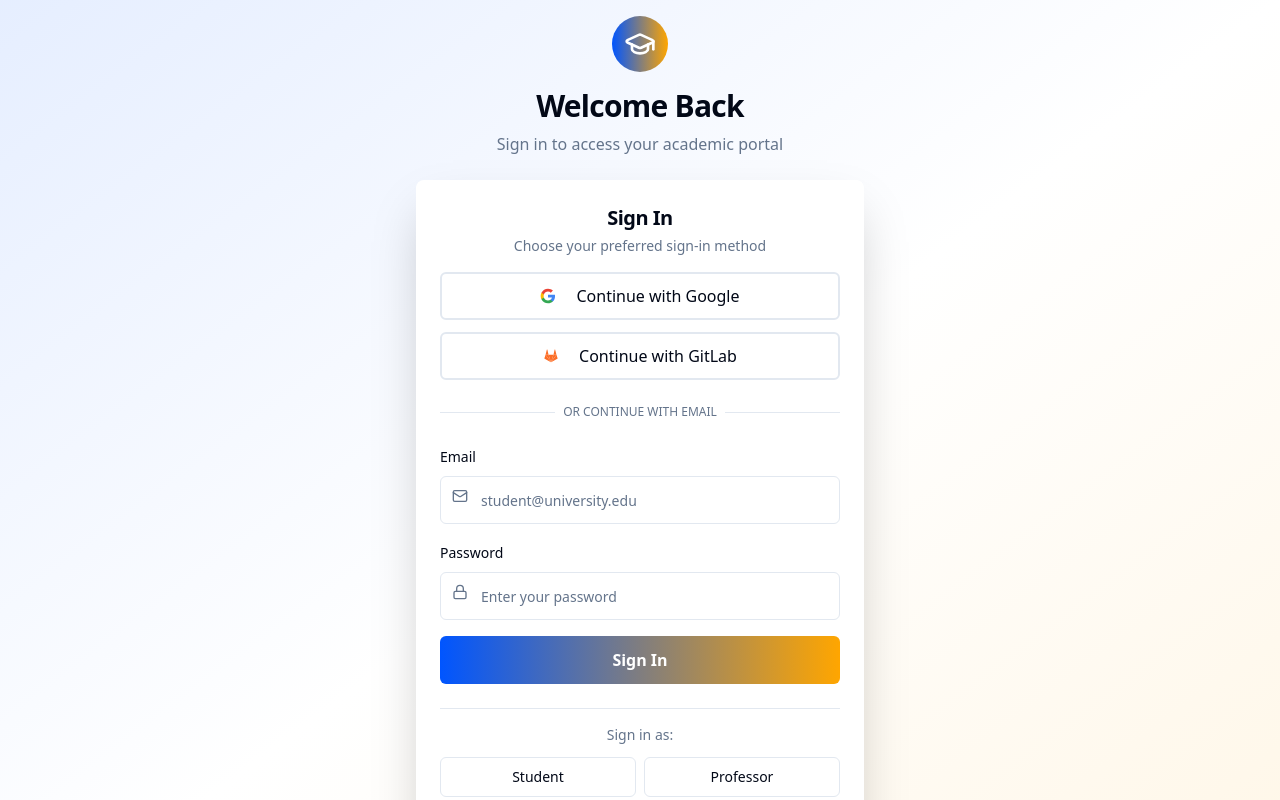
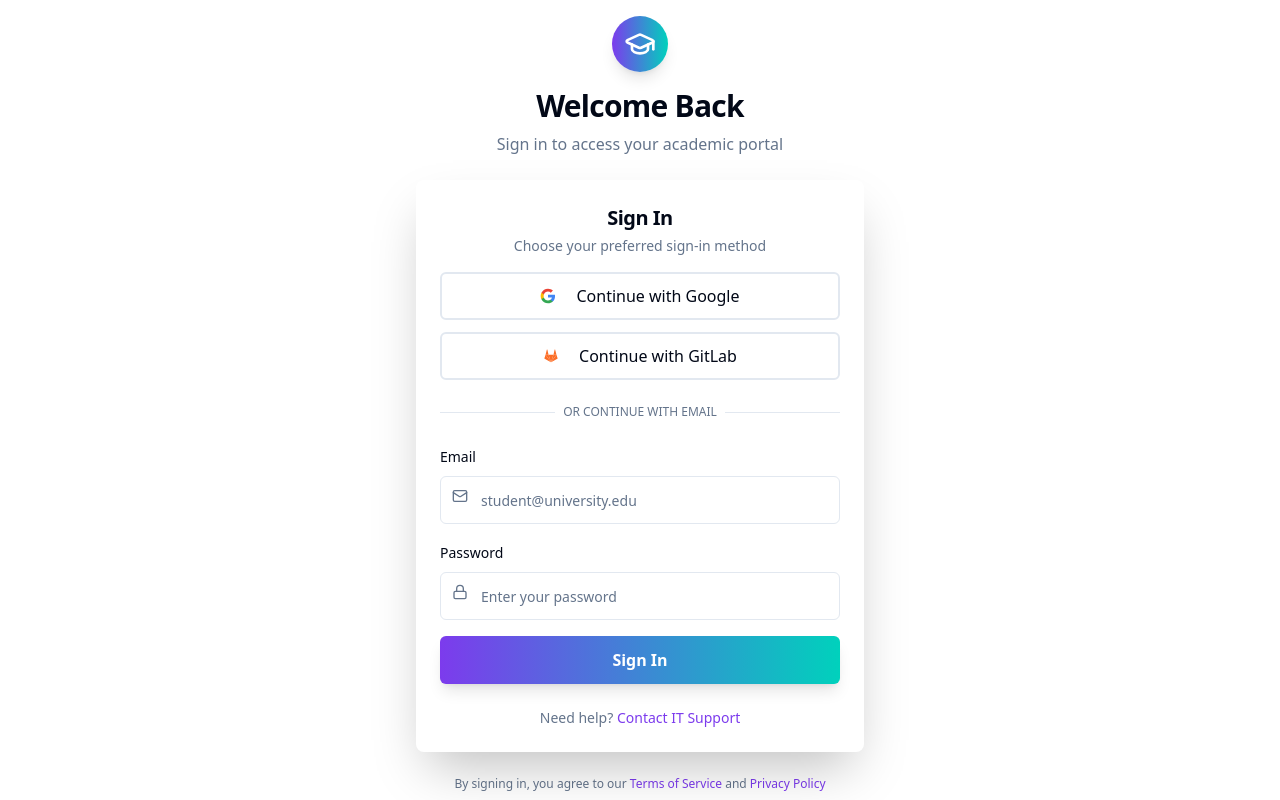
Before and after one commit to Radiyassin/login-campus-connect, a React (Vite) app: page / in a window 1280 px wide. Shown: the top 800 px of the page. Built offline with nearby package versions, Linux system fonts and the light colour scheme.

Commit message:
Refactor login page design
Remove "Sign in as" button and "Forgot Password" functionality. Suggest alternative design and color schemes for the login page.

```diff
--- a/src/components/LoginPage.tsx
+++ b/src/components/LoginPage.tsx
@@ -23,12 +23,12 @@ const LoginPage = () => {
   };
 
   return (
-    <div className="min-h-screen flex items-center justify-center p-4 bg-gradient-to-br from-education-blue/10 via-background to-education-orange/10">
+    <div className="min-h-screen flex items-center justify-center p-4 bg-gradient-to-br from-tech-purple/8 via-background to-tech-teal/8">
       <div className="w-full max-w-md space-y-6">
         {/* Header */}
         <div className="text-center space-y-4">
           <div className="flex justify-center">
-            <div className="p-3 bg-gradient-to-r from-education-blue to-education-orange rounded-full">
+            <div className="p-3 bg-gradient-to-r from-tech-purple to-tech-teal rounded-full shadow-lg">
               <GraduationCap className="w-8 h-8 text-white" />
             </div>
           </div>
@@ -142,46 +142,17 @@ const LoginPage = () => {
 
               <Button
                 type="submit"
-                className="w-full h-12 text-base font-semibold bg-gradient-to-r from-education-blue to-education-orange hover:from-education-blue/90 hover:to-education-orange/90 transition-all duration-200"
+                className="w-full h-12 text-base font-semibold bg-gradient-to-r from-tech-purple to-tech-teal hover:from-tech-purple/90 hover:to-tech-teal/90 transition-all duration-200 shadow-lg"
               >
                 Sign In
               </Button>
             </form>
 
-            {/* User Type Selection */}
-            <div className="pt-4 border-t">
-              <p className="text-center text-sm text-muted-foreground mb-3">
-                Sign in as:
-              </p>
-              <div className="grid grid-cols-2 gap-2">
-                <Button
-                  variant="outline"
-                  size="sm"
-                  className="h-10 hover:bg-education-blue/10 hover:border-education-blue/30"
-                >
-                  Student
-                </Button>
-                <Button
-                  variant="outline"
-                  size="sm"
-                  className="h-10 hover:bg-education-orange/10 hover:border-education-orange/30"
-                >
-                  Professor
-                </Button>
-              </div>
-            </div>
-
             {/* Footer Links */}
-            <div className="text-center space-y-2">
-              <a
-                href="#"
-                className="text-sm text-education-blue hover:underline"
-              >
-                Forgot password?
-              </a>
+            <div className="text-center">
               <div className="text-sm text-muted-foreground">
                 Need help?{" "}
-                <a href="#" className="text-education-blue hover:underline">
+                <a href="#" className="text-tech-purple hover:underline">
                   Contact IT Support
                 </a>
               </div>
@@ -193,11 +164,11 @@ const LoginPage = () => {
         <div className="text-center text-xs text-muted-foreground">
           <p>
             By signing in, you agree to our{" "}
-            <a href="#" className="text-education-blue hover:underline">
+            <a href="#" className="text-tech-purple hover:underline">
               Terms of Service
             </a>{" "}
             and{" "}
-            <a href="#" className="text-education-blue hover:underline">
+            <a href="#" className="text-tech-purple hover:underline">
               Privacy Policy
             </a>
           </p>
--- a/src/index.css
+++ b/src/index.css
@@ -17,7 +17,7 @@ All colors MUST be HSL.
     --popover: 0 0% 100%;
     --popover-foreground: 222.2 84% 4.9%;
 
-    --primary: 220 100% 50%;
+    --primary: 262 83% 58%;
     --primary-foreground: 0 0% 100%;
 
     --secondary: 210 40% 96.1%;
@@ -26,18 +26,20 @@ All colors MUST be HSL.
     --muted: 210 40% 96.1%;
     --muted-foreground: 215.4 16.3% 46.9%;
 
-    --accent: 39 100% 50%;
+    --accent: 174 100% 41%;
     --accent-foreground: 0 0% 100%;
 
-    /* Educational theme colors */
-    --education-blue: 220 100% 50%;
-    --education-orange: 39 100% 50%;
+    /* Modern tech theme colors */
+    --tech-purple: 262 83% 58%;
+    --tech-teal: 174 100% 41%;
+    --tech-indigo: 231 48% 48%;
     --google-red: 0 100% 66%;
     --gitlab-orange: 30 100% 50%;
 
-    /* Gradients */
-    --gradient-primary: linear-gradient(135deg, hsl(var(--education-blue)), hsl(var(--education-orange)));
-    --gradient-card: linear-gradient(145deg, hsl(0 0% 100% / 0.9), hsl(0 0% 98% / 0.9));
+    /* Modern gradients */
+    --gradient-primary: linear-gradient(135deg, hsl(var(--tech-purple)), hsl(var(--tech-teal)));
+    --gradient-card: linear-gradient(145deg, hsl(0 0% 100% / 0.95), hsl(0 0% 99% / 0.9));
+    --gradient-bg: linear-gradient(135deg, hsl(var(--tech-purple) / 0.05), hsl(var(--tech-teal) / 0.05));
 
     --destructive: 0 84.2% 60.2%;
     --destructive-foreground: 210 40% 98%;
--- a/tailwind.config.ts
+++ b/tailwind.config.ts
@@ -52,8 +52,9 @@ export default {
 					DEFAULT: 'hsl(var(--card))',
 					foreground: 'hsl(var(--card-foreground))'
 				},
-				'education-blue': 'hsl(var(--education-blue))',
-				'education-orange': 'hsl(var(--education-orange))',
+				'tech-purple': 'hsl(var(--tech-purple))',
+				'tech-teal': 'hsl(var(--tech-teal))',
+				'tech-indigo': 'hsl(var(--tech-indigo))',
 				'google-red': 'hsl(var(--google-red))',
 				'gitlab-orange': 'hsl(var(--gitlab-orange))',
 				sidebar: {
```
